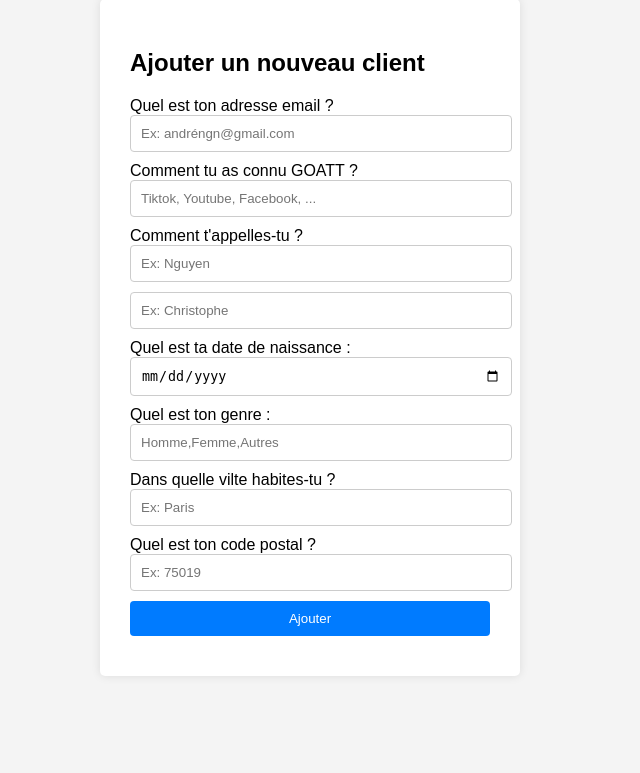
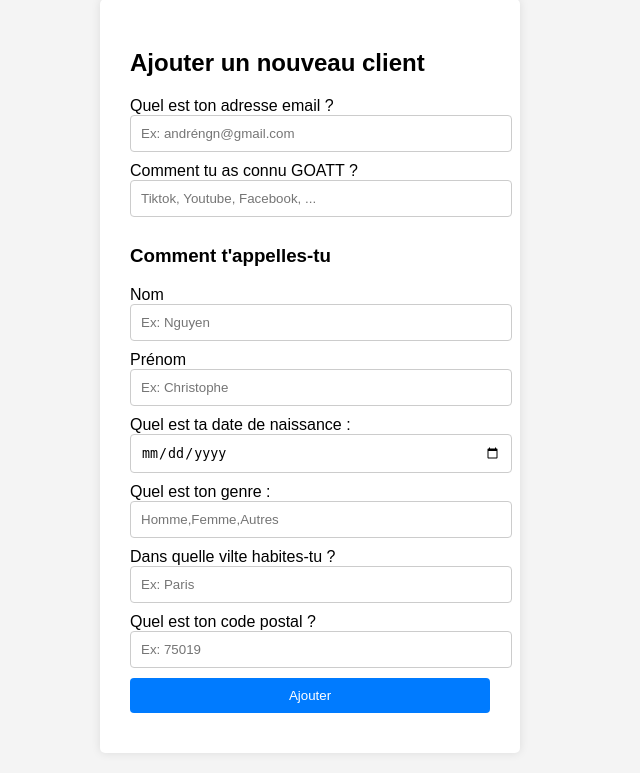
Before and after one commit to DamienBataillardGOATT/goatt-tools, a Flask app: page /client in a window 1280 px wide. Shown: the part 299-1072 px from the top of the page, without its empty margins (330-970 px from the left). Before the commit the page ends 935 px from the top, so only its background shows below. Run offline with Flask 3, Linux system fonts and the light colour scheme.

Commit message:
23th commit

```diff
--- a/templates/client.html
+++ b/templates/client.html
@@ -26,10 +26,11 @@
             <label for="source">Comment tu as connu GOATT ?</label>
             <input type="source" id="source" name="source" placeholder="Tiktok, Youtube, Facebook, ..." required>
 
-            <label for="nom">Comment t'appelles-tu ?</label>
+            <h3>Comment t'appelles-tu </h3>
+            <label for="nom">Nom</label>
             <input type="text" id="nom" name="nom" placeholder="Ex: Nguyen" required>
 
-            <label for="prenom"></label>
+            <label for="prenom">Prénom</label>
             <input type="text" id="prenom" name="prenom" placeholder="Ex: Christophe" required>
 
             <label for="datedenaissance">Quel est ta date de naissance :</label>
```
